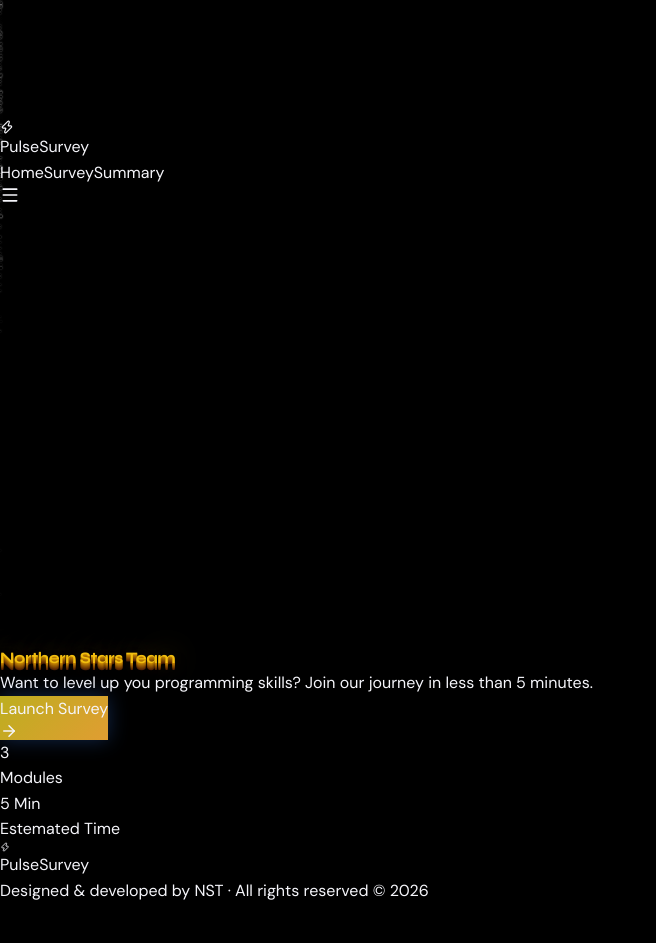
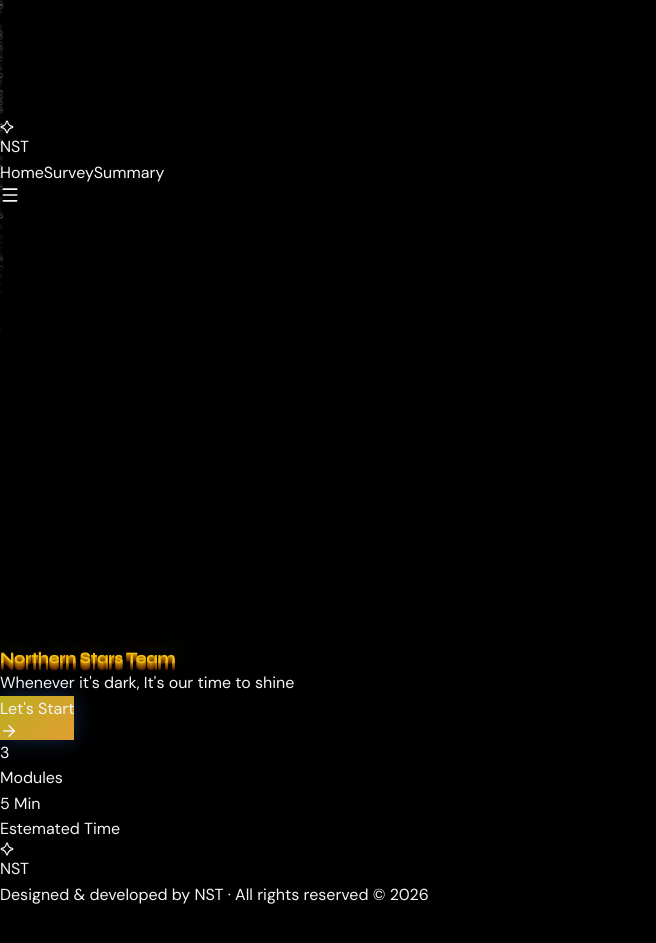
Before and after one commit to Ahmed-Youssef-404/NST-Custom-Form, a React (Vite) app: page / in a window 1280 px wide. Shown: the part 235-1178 px from the top of the page, without its empty margins (0-656 px from the left). Built offline with nearby package versions, Linux system fonts and the light colour scheme.

Commit message:
style: enhance over all styles and UI/UX

```diff
--- a/src/components/hero/HeroSection.tsx
+++ b/src/components/hero/HeroSection.tsx
@@ -260,8 +260,8 @@ export function HeroSection() {
           variants={itemVariants}
           className="text-lg text-gray-400 leading-relaxed max-w-xl mx-auto mb-12 font-light"
         >
-          Want to level up you programming skills?
-          Join our journey in less than <span className="text-white font-medium">5 minutes</span>.
+          Whenever it's dark, It's our time to shine
+          {/* Join our journey in less than <span className="text-white font-medium">5 minutes</span>. */}
         </motion.p>
 
         <motion.div variants={itemVariants}>
@@ -275,7 +275,7 @@ export function HeroSection() {
               boxShadow: '0 0 20px rgba(59, 130, 246, 0.3)',
             }}
           >
-            <span>Launch Survey</span>
+            <span>Let's Start</span>
             <motion.span
               className="group-hover:translate-x-1 transition-transform duration-200"
             >
--- a/src/components/layout/Footer.tsx
+++ b/src/components/layout/Footer.tsx
@@ -1,4 +1,4 @@
-import { Zap } from 'lucide-react';
+import { AstroidIcon } from 'lucide-react';
 
 export function Footer() {
   return (
@@ -16,10 +16,10 @@ export function Footer() {
         {/* Logo mark */}
         <div className="flex items-center gap-2">
           <div className="w-5 h-5 rounded-md bg-gradient-to-br from-[var(--primary)] to-[var(--secondary)] flex items-center justify-center">
-            <Zap size={10} className="text-white fill-white" />
+            <AstroidIcon size={14} className="text-white fill-white" />
           </div>
           <span className="text-xs font-semibold text-[var(--foreground)]">
-            Pulse<span className="text-[var(--primary)]">Survey</span>
+            <span className="text-[var(--primary)]">NST</span>
           </span>
         </div>
 
--- a/src/components/layout/Navbar.tsx
+++ b/src/components/layout/Navbar.tsx
@@ -1,7 +1,7 @@
 import { useState, useEffect } from 'react';
 import { Link, useLocation } from 'react-router-dom';
 import { motion } from 'framer-motion';
-import { Menu, X, Zap } from 'lucide-react';
+import { AstroidIcon, Menu, X } from 'lucide-react';
 import { cn } from '../../lib/utils';
 // import { useProgress } from '@/hooks/useProgress';
 import { surveySections } from '@/config/surveySections';
@@ -49,10 +49,10 @@ export function Navbar() {
           {/* Logo */}
           <Link to="/" className="flex items-center gap-2 group">
             <div className="w-7 h-7 rounded-lg bg-gradient-to-br from-[var(--primary)] to-[var(--secondary)] flex items-center justify-center shadow-[0_0_14px_var(--primary)]/40 group-hover:shadow-[0_0_20px_var(--primary)]/60 transition-shadow">
-              <Zap size={14} className="text-white fill-white" />
+              <AstroidIcon size={14} className="text-white fill-white" />
             </div>
             <span className="font-bold text-sm tracking-wide text-[var(--foreground)]">
-              Pulse<span className="text-[var(--primary)]">Survey</span>
+              <span className="text-[var(--primary)]">NST</span>
             </span>
           </Link>
 
```
